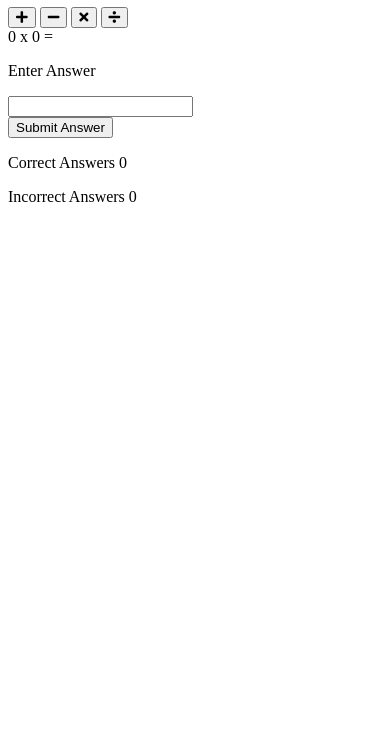
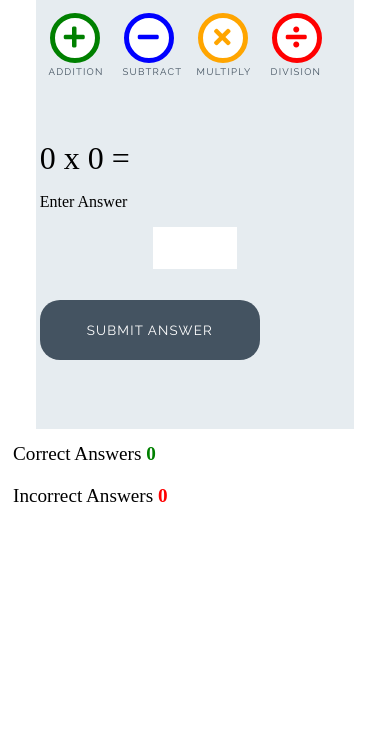
Before and after one commit to JosephOConnell/Love-Maths, a plain HTML site: page index.html in a window 390 px wide. Shown: the part 112-844 px from the top of the page. Drawn offline with Linux system fonts and the light colour scheme.

Commit message:
Add styles for game

```diff
--- a/assets/css/style.css
+++ b/assets/css/style.css
@@ -0,0 +1,252 @@
+* --------- Global style */ body {
+    background-color: white;
+    font-family: "Raleway", sans-serif;
+    color: #445361;
+    text-align: center;
+}
+
+/* --------- Heading */
+
+.heading {
+    text-align: center;
+    font-size: 2.5rem;
+}
+
+.logo {
+    height: 40px;
+    padding-right: 5px;
+}
+
+/* --------- Game layout */
+
+.game-area {
+    background-color: #E6ECF0;
+    box-sizing: border-box;
+    width: 85%;
+    height: 65vh;
+    max-height: 450px;
+    max-width: 830px;
+    margin-left: auto;
+    margin-right: auto;
+    padding: 1%;
+}
+
+.question-area {
+    width: 50%;
+    font-size: 2rem;
+    margin: auto;
+    padding: 50px 0;
+}
+
+.question-area span {
+    padding: 0 15px;
+}
+
+.score-area {
+    margin: 5px auto;
+    width: 60%;
+    font-size: 1.2rem;
+}
+
+.controls-area {
+    width: 85%;
+    margin: 30px auto;
+}
+
+#score {
+    color: green;
+    font-weight: bold;
+}
+
+#incorrect {
+    color: red;
+    font-weight: bold;
+}
+
+.answer-message {
+    display: none;
+    font-size: 1rem;
+}
+
+#answer-box {
+    border: none;
+    color: #445361;
+    display: inline-block;
+    height: 40px;
+    width: 80px;
+    font-size: 1.2rem;
+}
+
+.scores {
+    display: inline-block;
+    padding: 25px;
+}
+
+/* --------- Buttons */
+
+.btn {
+    width: 220px;
+    height: 60px;
+    font-family: "Raleway", sans-serif;
+    text-transform: uppercase;
+    letter-spacing: 1.2px;
+    color: white;
+}
+
+.btn:focus {
+    outline: none;
+}
+
+.btn--big {
+    padding-top: 10px;
+    border-radius: 50%;
+    background-color: white;
+    border: 10px solid;
+    width: 100px;
+    height: 100px;
+    font-size: 3.2rem;
+    margin: 0 30px;
+    transition: all 0.5s;
+}
+
+.btn--big::after {
+    content: attr(data-type);
+    font-size: 1rem;
+    color: #445361;
+    position: relative;
+    left: -0.5em;
+}
+
+.btn--blue {
+    border-color: blue;
+    color: blue;
+}
+
+.btn--blue:active,
+.btn--blue:hover {
+    background-color: darkblue;
+    color: white;
+}
+
+.btn--orange {
+    border-color: orange;
+    color: orange;
+}
+
+.btn--orange:active,
+.btn--orange:hover {
+    background-color: darkorange;
+    color: white;
+}
+
+.btn--red {
+    border-color: red;
+    color: red;
+}
+
+.btn--red:active,
+.btn--red:hover {
+    background-color: darkred;
+    color: white;
+}
+
+.btn--green {
+    border-color: green;
+    color: green;
+}
+
+.btn--green:active,
+.btn--green:hover {
+    background-color: darkgreen;
+    color: white;
+}
+
+.btn--gray {
+    margin-top: 25px;
+    background-color: #445361;
+    border: 1px transparent;
+    border-radius: 20px;
+}
+
+.btn--gray:active,
+.btn--gray:hover {
+    background-color: #0d1013;
+}
+
+/* --------- Media queries */
+
+@media (max-width: 414px) {
+    .controls-area {
+        width: 100%;
+    }
+
+    .btn--big {
+        margin: 0 10px;
+        padding: 5px;
+        border: 5px solid;
+        width: 50px;
+        height: 50px;
+        font-size: 1.5rem;
+    }
+
+    .btn--big::after {
+        font-size: 0.6rem;
+        left: -0.7rem;
+    }
+
+    .question-area {
+        padding: 10% 0;
+        width: 100%;
+    }
+
+    .question-area span {
+        padding: 0;
+    }
+
+    .answer-message {
+        display: block;
+    }
+
+    #answer-box {
+        display: block;
+        margin: 0 auto;
+    }
+
+    .btn--gray {
+        margin-top: 0;
+    }
+
+    .score-area {
+        width: 100%;
+    }
+
+    .scores {
+        margin: 0.5em auto;
+        display: block;
+        padding: 5px;
+    }
+
+    .heading {
+        font-size: 2rem;
+    }
+}
+
+@media (max-width: 320px) {
+    .game-area {
+        height: 70vh;
+    }
+
+    .controls-area {
+        width: 75%;
+        margin: 10px auto;
+    }
+
+    .btn--big {
+        margin: 10px 10px;
+    }
+
+    .question-area {
+        padding: 10px 0;
+    }
+
+}
--- a/index.html
+++ b/index.html
@@ -26,16 +26,16 @@
 
     <div class="game-area">
         <div class="controls-area">
-            <button class="btn btn--big btn--green">
+            <button data-type="addition" class="btn btn--big btn--green">
             <i class="fas fa-plus"></i>
             </button>
-            <button class="btn btn--big btn--blue">
+            <button data-type="subtract" class="btn btn--big btn--blue">
             <i class="fas fa-minus"></i>
             </button>
-            <button class="btn btn--big btn--orange">
+            <button data-type="multiply" class="btn btn--big btn--orange">
             <i class="fas fa-times"></i>
             </button>
-            <button class="btn btn--big btn--red">
+            <button data-type="division" class="btn btn--big btn--red">
             <i class="fas fa-divide"></i>
             </button>
         </div>
@@ -47,7 +47,7 @@
             <p class="answer-message">Enter Answer</p>
             <input id="answer-box" type="number">
         </div>
-        <button class="btn btn--gray">Submit Answer</button>
+        <button data-type="submit" class="btn btn--gray">Submit Answer</button>
     </div>
 
     <div class="score-area">
```
